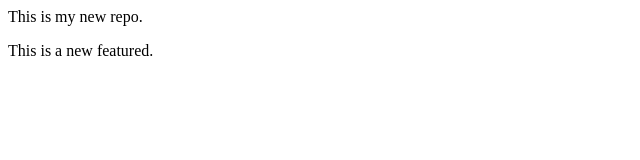
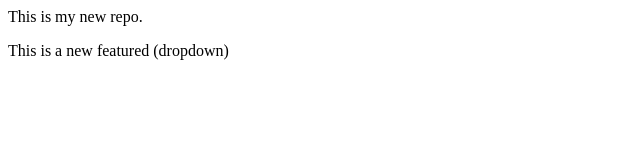
Before and after one commit to Ashwin-1210/localrepo, a plain HTML site: page index.html in a window 1280 px wide. Shown: the full height of the page, 0-640 px from the left. Drawn offline with Linux system fonts and the light colour scheme.

Commit message:
Add dropdown

```diff
--- a/index.html
+++ b/index.html
@@ -1,2 +1,2 @@
 <p>This is my new repo.</p>
-<p>This is a new featured.</p>
+<p>This is a new featured (dropdown)</p>
```
